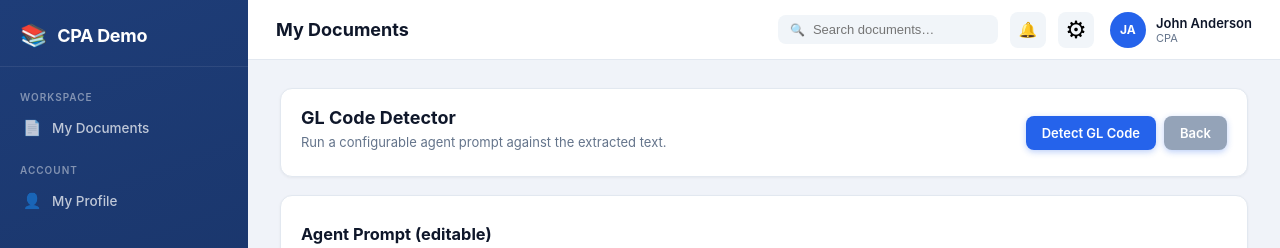
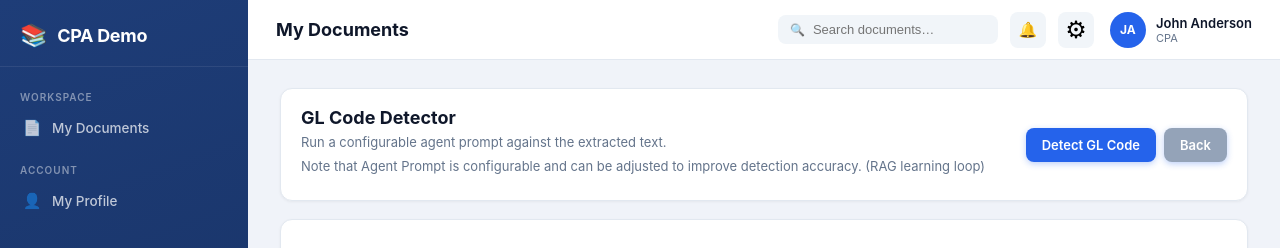
Before and after one commit to hza/cpademo, a React (Vite) app in the folder frontend/: page /gl/1 in a window 1280 px wide. Shown: the top 248 px of the page. Built offline with nearby package versions, Linux system fonts and the light colour scheme; no server answers.

Commit message:
Add informative notes on detection accuracy and document processing in GLDetector and ImageViewer components

```diff
--- a/frontend/src/components/GLDetector.jsx
+++ b/frontend/src/components/GLDetector.jsx
@@ -108,6 +108,7 @@ Instructions:
         <div>
           <h2 className="section-title">GL Code Detector</h2>
           <p className="section-sub">Run a configurable agent prompt against the extracted text.</p>
+          <p className="section-sub">Note that Agent Prompt is configurable and can be adjusted to improve detection accuracy. (RAG learning loop)</p>
         </div>
         <div style={{ display: 'flex', gap: 8, alignItems: 'center' }}>
           <button className="btn-primary" onClick={runDetection} disabled={loading}>{loading ? 'Detecting…' : 'Detect GL Code'}</button>
--- a/frontend/src/components/ImageViewer.jsx
+++ b/frontend/src/components/ImageViewer.jsx
@@ -73,6 +73,8 @@ export default function ImageViewer({ id, onBack, onDetectGL }) {
         <div>
           <h2 className="section-title">Document</h2>
           <p className="section-sub">Original file: <span style={{ fontFamily: 'ui-monospace, "Fira Code", monospace', fontWeight: 700 }}>{displayName || docId}</span></p>
+          <p className="section-sub">Note that textract is not best choise to extract document with tables, processing of the tables are done separately on the server and is not perfect.</p>
+          <p className="section-sub">Using <b>GPT models</b> to extract text can improve accuracy for complex documents and is more cost effective. For example, GPT models can better handle multi-column layouts and complex table structures.</p>
         </div>
         <div style={{ display: 'flex', flexDirection: 'column', gap: 10, alignItems: 'flex-end' }}>
           {/* Row 1: radio buttons */}
```
